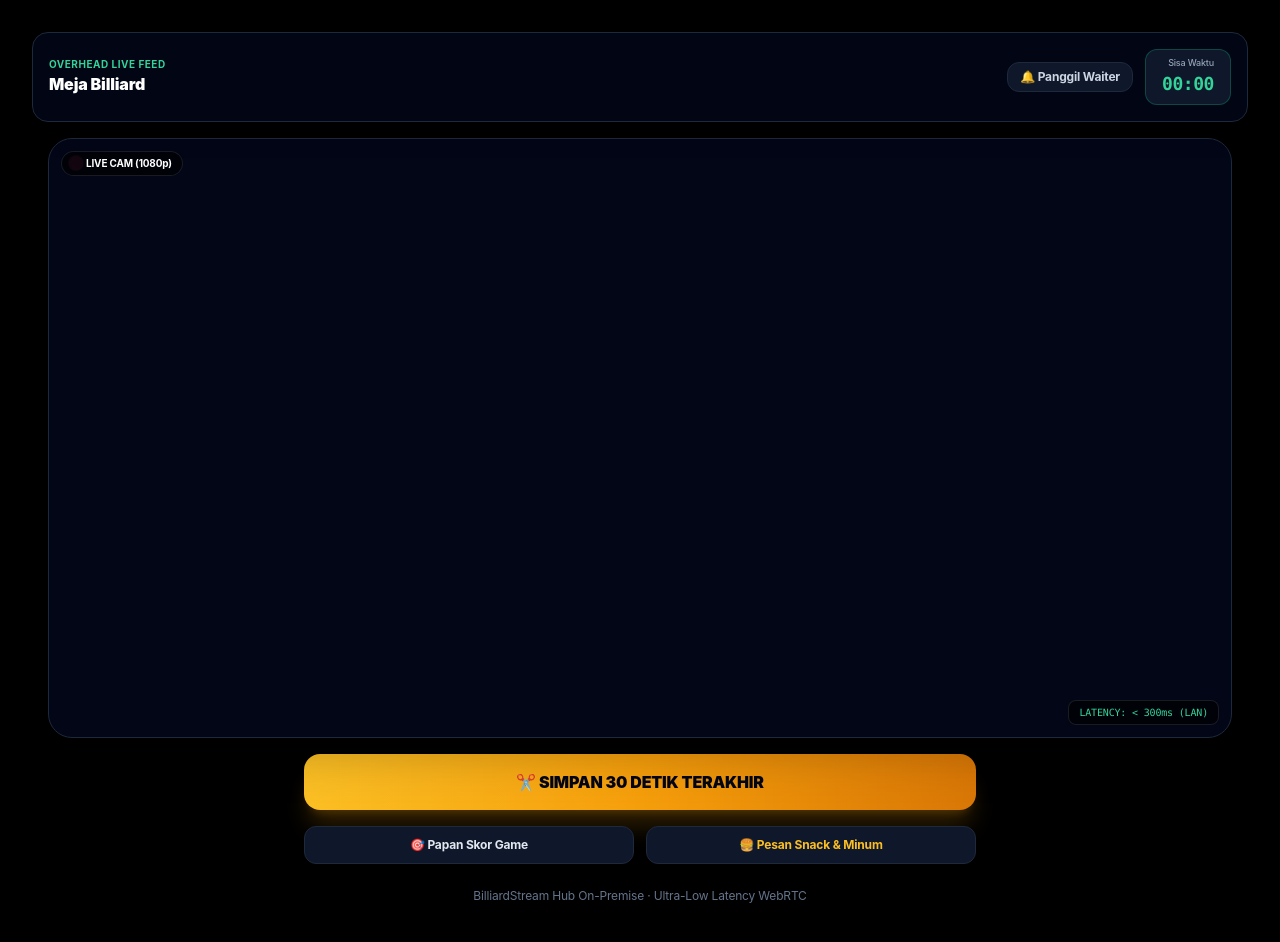
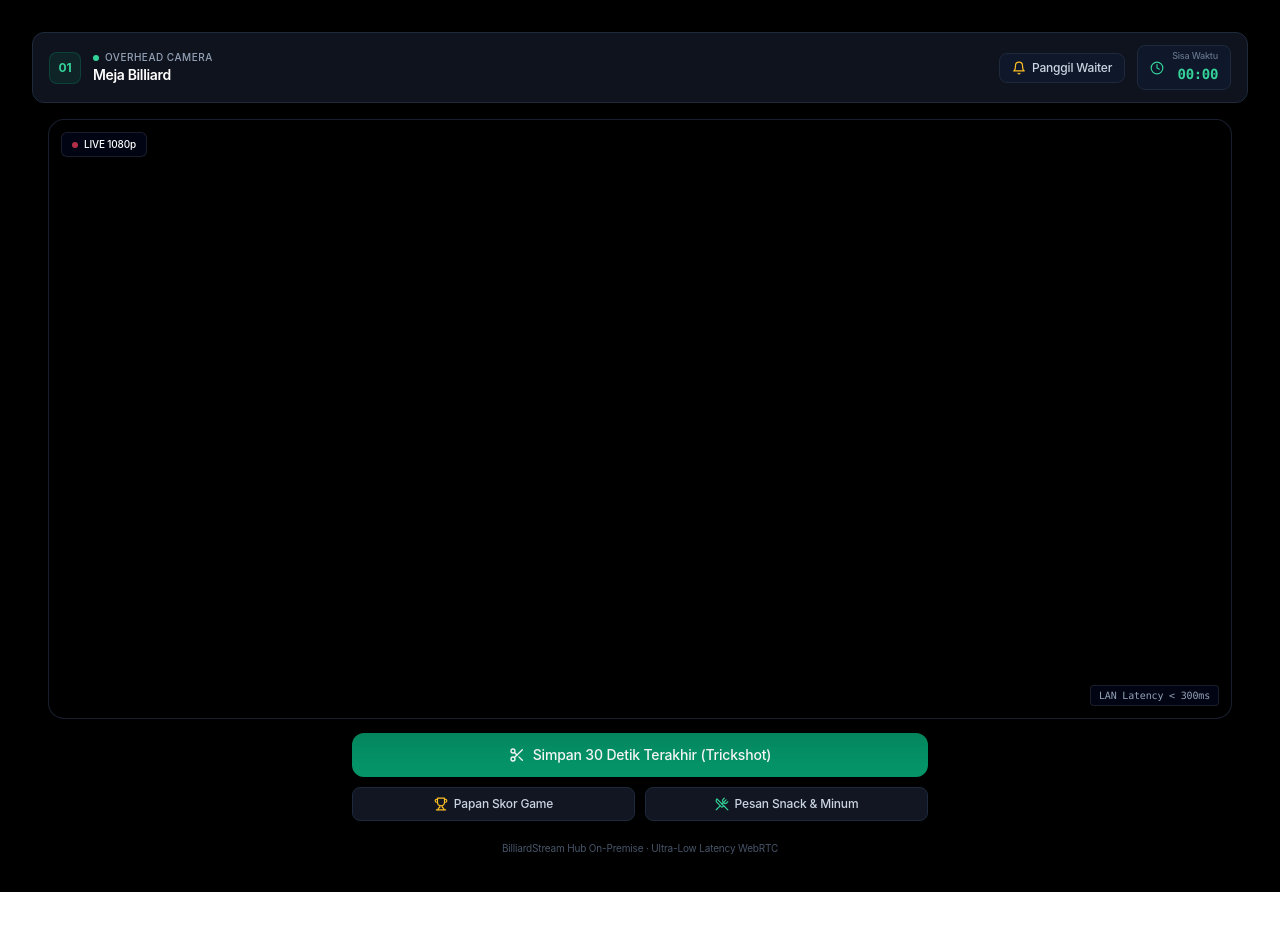
Before and after one commit to KevinNaserwan/billiard-stream-hub, a Next.js app in the folder frontend-next/: page /play in a window 1280 px wide. After the commit the page ends 892 px from the top, so only its background shows below. Built offline with nearby package versions, Linux system fonts and the light colour scheme.

Commit message:
style(play): refine player and customer display UI to clean SaaS aesthetic with Lucide icons

```diff
--- a/frontend-next/pages/play.tsx
+++ b/frontend-next/pages/play.tsx
@@ -1,6 +1,20 @@
 import React, { useEffect, useState } from 'react';
 import Head from 'next/head';
 import { useRouter } from 'next/router';
+import {
+  Video,
+  Clock,
+  Bell,
+  Scissors,
+  Download,
+  Trophy,
+  UtensilsCrossed,
+  Check,
+  Plus,
+  Minus,
+  X,
+  AlertCircle
+} from 'lucide-react';
 
 export default function PlayerPage() {
   const router = useRouter();
@@ -152,11 +166,19 @@ export default function PlayerPage() {
         <title>Live Table Stream - BilliardStream Hub</title>
       </Head>
 
-      {/* Top Floating HUD: Responsive Header */}
-      <header className="max-w-7xl mx-auto w-full flex justify-between items-center bg-slate-950/90 backdrop-blur p-3 sm:p-4 rounded-2xl border border-slate-800 shadow-xl z-20">
-        <div>
-          <span className="text-[10px] text-emerald-400 font-bold uppercase tracking-wider block">Overhead Live Feed</span>
-          <h1 className="text-sm sm:text-base font-black text-white">{session?.tableName || 'Meja Billiard'}</h1>
+      {/* Top Floating HUD: Responsive Clean Header */}
+      <header className="max-w-7xl mx-auto w-full flex justify-between items-center bg-[#111622]/90 backdrop-blur-md px-4 py-3 rounded-xl border border-slate-800 shadow-sm z-20">
+        <div className="flex items-center space-x-3">
+          <div className="w-8 h-8 rounded-lg bg-emerald-500/10 border border-emerald-500/20 text-emerald-400 flex items-center justify-center font-bold text-xs">
+            {session?.tableName ? session.tableName.replace(/[^0-9]/g, '') || '01' : '01'}
+          </div>
+          <div>
+            <div className="flex items-center space-x-1.5">
+              <span className="w-1.5 h-1.5 rounded-full bg-emerald-400"></span>
+              <span className="text-[10px] text-slate-400 font-medium uppercase tracking-wider">Overhead Camera</span>
+            </div>
+            <h1 className="text-xs sm:text-sm font-semibold text-white tracking-tight">{session?.tableName || 'Meja Billiard'}</h1>
+          </div>
         </div>
 
         <div className="flex items-center space-x-2 sm:space-x-3">
@@ -164,32 +186,37 @@ export default function PlayerPage() {
           <button
             onClick={handleCallWaiter}
             disabled={waiterCalled}
-            className={`text-xs px-3 py-1.5 rounded-xl font-bold transition-all border ${
+            className={`text-xs px-3 py-1.5 rounded-lg font-medium transition-all border flex items-center space-x-1.5 ${
               waiterCalled
-                ? 'bg-amber-500/20 text-amber-300 border-amber-500/40'
-                : 'bg-slate-900 text-slate-300 border-slate-800 hover:text-white'
+                ? 'bg-amber-500/10 text-amber-300 border-amber-500/30'
+                : 'bg-slate-900 text-slate-300 border-slate-800 hover:text-white hover:bg-slate-800'
             }`}
           >
-            {waiterCalled ? '✓ Dipanggil' : '🔔 Panggil Waiter'}
+            <Bell className="w-3.5 h-3.5 text-amber-400" />
+            <span>{waiterCalled ? 'Kru Dipanggil' : 'Panggil Waiter'}</span>
           </button>
 
-          <div className="bg-slate-900 border border-emerald-500/30 px-3 sm:px-4 py-1.5 rounded-xl text-right">
-            <span className="text-[9px] text-slate-400 block font-medium">Sisa Waktu</span>
-            <span className="text-sm sm:text-lg font-black text-emerald-400 font-mono tracking-tight">{formatTimer(remaining)}</span>
+          {/* Sisa Waktu Display */}
+          <div className="bg-slate-900 border border-slate-800 px-3 py-1 rounded-lg text-right flex items-center space-x-2">
+            <Clock className="w-3.5 h-3.5 text-emerald-400" />
+            <div>
+              <span className="text-[9px] text-slate-500 block leading-tight font-medium">Sisa Waktu</span>
+              <span className="text-xs sm:text-sm font-semibold text-emerald-400 font-mono tracking-tight">{formatTimer(remaining)}</span>
+            </div>
           </div>
         </div>
       </header>
 
       {/* Main Responsive Video Area: Full on Mobile, Large Cinema View on Desktop */}
-      <main className="my-auto w-full max-w-7xl mx-auto flex flex-col items-center justify-center p-0 sm:p-2 md:p-4 space-y-4">
+      <main className="my-auto w-full max-w-7xl mx-auto flex flex-col items-center justify-center p-0 sm:p-2 md:p-4 space-y-3.5">
 
         {/* Live Video Viewport */}
-        <div className="w-full relative rounded-2xl sm:rounded-3xl overflow-hidden bg-slate-950 border border-slate-800 shadow-2xl flex items-center justify-center aspect-video max-h-[75vh]">
+        <div className="w-full relative rounded-xl sm:rounded-2xl overflow-hidden bg-black border border-slate-800/80 shadow-2xl flex items-center justify-center aspect-video max-h-[75vh]">
 
           {/* Live Badge */}
-          <div className="absolute top-3 left-3 bg-black/60 backdrop-blur px-2.5 py-1 rounded-full text-[10px] font-bold text-white flex items-center space-x-1.5 border border-white/10 z-20">
-            <span className="w-2 h-2 rounded-full bg-rose-500 animate-ping" />
-            <span>LIVE CAM (1080p)</span>
+          <div className="absolute top-3 left-3 bg-slate-950/80 backdrop-blur px-2.5 py-1 rounded-md text-[10px] font-medium text-white flex items-center space-x-1.5 border border-white/10 z-20">
+            <span className="w-1.5 h-1.5 rounded-full bg-rose-500 animate-pulse" />
+            <span>LIVE 1080p</span>
           </div>
 
           {/* WebRTC Video Element / Viewport */}
@@ -201,116 +228,129 @@ export default function PlayerPage() {
           />
 
           {/* Stream Information Overlay */}
-          <div className="absolute bottom-3 right-3 bg-black/60 backdrop-blur px-2.5 py-1 rounded-lg text-[10px] font-mono text-emerald-400 border border-white/10">
-            LATENCY: &lt; 300ms (LAN)
+          <div className="absolute bottom-3 right-3 bg-slate-950/80 backdrop-blur px-2 py-0.5 rounded text-[10px] font-mono text-slate-400 border border-white/10">
+            LAN Latency &lt; 300ms
           </div>
 
           {/* Expiry Hard Disconnect Overlay */}
           {isExpired && (
-            <div className="absolute inset-0 bg-slate-950/95 backdrop-blur-md z-30 flex flex-col items-center justify-center p-6 text-center space-y-3">
-              <div className="w-14 h-14 rounded-full bg-rose-500/20 text-rose-500 flex items-center justify-center text-2xl">
-                ⏳
+            <div className="absolute inset-0 bg-[#090d14]/95 backdrop-blur-sm z-30 flex flex-col items-center justify-center p-6 text-center space-y-2.5">
+              <div className="w-10 h-10 rounded-full bg-rose-500/10 text-rose-400 flex items-center justify-center border border-rose-500/20">
+                <AlertCircle className="w-5 h-5" />
               </div>
-              <h2 className="text-xl font-black text-white">Waktu Bermain Habis</h2>
+              <h2 className="text-sm font-semibold text-white">Sesi Waktu Telah Berakhir</h2>
               <p className="text-xs text-slate-400 max-w-xs">
-                Akses live streaming telah dihentikan secara otomatis. Silakan hubungi kasir jika ingin menambah durasi.
+                Akses video streaming overhead telah ditutup otomatis oleh edge server. Silakan hubungi kasir untuk perpanjangan.
               </p>
             </div>
           )}
         </div>
 
         {/* Action Controls Toolbar (Simpan Klip, Digital Scoreboard, Order F&B) */}
-        <div className="w-full max-w-2xl space-y-3">
+        <div className="w-full max-w-xl space-y-2.5">
 
           {/* Primary Action: Simpan 30 Detik Terakhir */}
           <button
             onClick={handleClip30s}
             disabled={clipLoading || isExpired}
-            className="w-full bg-gradient-to-r from-amber-400 via-amber-500 to-amber-600 hover:from-amber-300 hover:to-amber-500 disabled:opacity-50 text-slate-950 font-black py-3.5 sm:py-4 rounded-2xl text-sm sm:text-base shadow-xl shadow-amber-500/20 active:scale-[0.99] transition-all flex items-center justify-center space-x-2"
+            className="w-full bg-emerald-600 hover:bg-emerald-500 disabled:opacity-50 text-white font-medium py-3 rounded-xl text-xs sm:text-sm shadow-sm transition-colors flex items-center justify-center space-x-2"
           >
-            <span>{clipLoading ? 'Memotong Rekaman Pukulan... ⏳' : '✂️ SIMPAN 30 DETIK TERAKHIR'}</span>
+            <Scissors className="w-4 h-4" />
+            <span>{clipLoading ? 'Memproses klip video...' : 'Simpan 30 Detik Terakhir (Trickshot)'}</span>
           </button>
 
           {clipUrl && (
             <a
               href={clipUrl}
               download
-              className="block text-center bg-emerald-500 hover:bg-emerald-400 text-slate-950 font-bold py-3 rounded-2xl text-xs sm:text-sm shadow-lg shadow-emerald-500/20 transition-all animate-bounce"
+              className="flex items-center justify-center space-x-2 bg-slate-800 hover:bg-slate-700 text-emerald-400 border border-emerald-500/30 font-medium py-2.5 rounded-xl text-xs transition-colors"
             >
-              📥 Download Video ke Galeri HP
+              <Download className="w-4 h-4" />
+              <span>Unduh Video ke Galeri</span>
             </a>
           )}
 
           {/* Secondary Features Toolbar: Scoreboard & F&B Menu */}
-          <div className="grid grid-cols-2 gap-3 pt-1">
+          <div className="grid grid-cols-2 gap-2.5">
             <button
               onClick={() => setShowScoreboard(!showScoreboard)}
-              className="bg-slate-900 hover:bg-slate-800 border border-slate-800 text-slate-200 font-bold py-2.5 rounded-xl text-xs flex items-center justify-center space-x-2 transition-colors"
+              className="bg-[#111622] hover:bg-slate-800 border border-slate-800 text-slate-300 font-medium py-2 rounded-lg text-xs flex items-center justify-center space-x-1.5 transition-colors"
             >
-              <span>🎯 {showScoreboard ? 'Tutup Papan Skor' : 'Papan Skor Game'}</span>
+              <Trophy className="w-3.5 h-3.5 text-amber-400" />
+              <span>{showScoreboard ? 'Tutup Papan Skor' : 'Papan Skor Game'}</span>
             </button>
 
             <button
               onClick={() => setShowFnbModal(true)}
-              className="bg-slate-900 hover:bg-slate-800 border border-slate-800 text-amber-400 font-bold py-2.5 rounded-xl text-xs flex items-center justify-center space-x-2 transition-colors"
+              className="bg-[#111622] hover:bg-slate-800 border border-slate-800 text-slate-300 font-medium py-2 rounded-lg text-xs flex items-center justify-center space-x-1.5 transition-colors"
             >
-              <span>🍔 Pesan Snack & Minum</span>
+              <UtensilsCrossed className="w-3.5 h-3.5 text-emerald-400" />
+              <span>Pesan Snack & Minum</span>
             </button>
           </div>
 
+
           {/* Interactive Digital Scoreboard Component */}
           {showScoreboard && (
-            <div className="bg-slate-900/95 border border-slate-800 p-4 rounded-2xl space-y-3 backdrop-blur animate-fade-in">
-              <div className="text-center text-[11px] font-bold text-slate-400 uppercase tracking-wider">
-                Digital Frame Scorekeeper
+            <div className="bg-[#111622] border border-slate-800 p-4 rounded-xl space-y-3 shadow-md">
+              <div className="flex justify-between items-center border-b border-slate-800 pb-2">
+                <span className="text-[11px] font-semibold text-slate-300 uppercase tracking-wider">
+                  Digital Frame Scoreboard
+                </span>
+                <button
+                  onClick={() => { setPlayer1Score(0); setPlayer2Score(0); }}
+                  className="text-[10px] text-slate-500 hover:text-slate-300 transition-colors"
+                >
+                  Reset Skor
+                </button>
               </div>
-              <div className="grid grid-cols-2 gap-4 text-center">
+              <div className="grid grid-cols-2 gap-3 text-center">
                 {/* Player 1 */}
-                <div className="bg-slate-950 p-3 rounded-xl border border-slate-800 space-y-2">
+                <div className="bg-[#090d14] p-3 rounded-lg border border-slate-800 space-y-2">
                   <input
                     type="text"
                     value={player1Name}
                     onChange={(e) => setPlayer1Name(e.target.value)}
-                    className="w-full text-center bg-transparent text-xs font-bold text-white border-b border-slate-800 pb-1 focus:outline-none"
+                    className="w-full text-center bg-transparent text-xs font-medium text-slate-200 border-b border-slate-800 pb-1 focus:outline-none focus:border-emerald-500"
                   />
-                  <div className="text-3xl font-black text-emerald-400 font-mono">{player1Score}</div>
+                  <div className="text-3xl font-bold text-emerald-400 font-mono">{player1Score}</div>
                   <div className="flex justify-center space-x-2">
                     <button
                       onClick={() => setPlayer1Score(Math.max(0, player1Score - 1))}
-                      className="w-7 h-7 rounded-lg bg-slate-800 text-slate-300 font-bold text-xs"
+                      className="w-7 h-7 rounded bg-slate-800 hover:bg-slate-700 text-slate-300 font-medium text-xs flex items-center justify-center transition-colors"
                     >
-                      -
+                      <Minus className="w-3 h-3" />
                     </button>
                     <button
                       onClick={() => setPlayer1Score(player1Score + 1)}
-                      className="w-7 h-7 rounded-lg bg-emerald-500 text-slate-950 font-bold text-xs"
+                      className="w-7 h-7 rounded bg-emerald-600 hover:bg-emerald-500 text-white font-medium text-xs flex items-center justify-center transition-colors"
                     >
-                      +
+                      <Plus className="w-3 h-3" />
                     </button>
                   </div>
                 </div>
 
                 {/* Player 2 */}
-                <div className="bg-slate-950 p-3 rounded-xl border border-slate-800 space-y-2">
+                <div className="bg-[#090d14] p-3 rounded-lg border border-slate-800 space-y-2">
                   <input
                     type="text"
                     value={player2Name}
                     onChange={(e) => setPlayer2Name(e.target.value)}
-                    className="w-full text-center bg-transparent text-xs font-bold text-white border-b border-slate-800 pb-1 focus:outline-none"
+                    className="w-full text-center bg-transparent text-xs font-medium text-slate-200 border-b border-slate-800 pb-1 focus:outline-none focus:border-amber-500"
                   />
-                  <div className="text-3xl font-black text-amber-400 font-mono">{player2Score}</div>
+                  <div className="text-3xl font-bold text-amber-400 font-mono">{player2Score}</div>
                   <div className="flex justify-center space-x-2">
                     <button
                       onClick={() => setPlayer2Score(Math.max(0, player2Score - 1))}
-                      className="w-7 h-7 rounded-lg bg-slate-800 text-slate-300 font-bold text-xs"
+                      className="w-7 h-7 rounded bg-slate-800 hover:bg-slate-700 text-slate-300 font-medium text-xs flex items-center justify-center transition-colors"
                     >
-                      -
+                      <Minus className="w-3 h-3" />
                     </button>
                     <button
                       onClick={() => setPlayer2Score(player2Score + 1)}
-                      className="w-7 h-7 rounded-lg bg-amber-500 text-slate-950 font-bold text-xs"
+                      className="w-7 h-7 rounded bg-amber-600 hover:bg-amber-500 text-white font-medium text-xs flex items-center justify-center transition-colors"
                     >
-                      +
+                      <Plus className="w-3 h-3" />
                     </button>
                   </div>
                 </div>
@@ -324,37 +364,40 @@ export default function PlayerPage() {
 
       {/* Modal Pemesanan Menu F&B */}
       {showFnbModal && (
-        <div className="fixed inset-0 bg-black/85 backdrop-blur-sm z-50 flex items-end sm:items-center justify-center p-0 sm:p-4">
-          <div className="bg-slate-900 border border-slate-800 rounded-t-3xl sm:rounded-3xl p-6 max-w-md w-full max-h-[85vh] flex flex-col justify-between shadow-2xl">
+        <div className="fixed inset-0 bg-black/75 backdrop-blur-sm z-50 flex items-end sm:items-center justify-center p-0 sm:p-4">
+          <div className="bg-[#111622] border border-slate-800 rounded-t-2xl sm:rounded-2xl p-5 max-w-md w-full max-h-[85vh] flex flex-col justify-between shadow-2xl">
             <div>
-              <div className="flex justify-between items-center border-b border-slate-800 pb-3 mb-4">
-                <h3 className="text-sm font-bold text-white flex items-center space-x-2">
-                  <span>🍔 Menu Makanan & Minuman Meja</span>
-                </h3>
-                <button onClick={() => setShowFnbModal(false)} className="text-slate-400 hover:text-white text-lg">&times;</button>
+              <div className="flex justify-between items-center border-b border-slate-800 pb-3 mb-3">
+                <div className="flex items-center space-x-2">
+                  <UtensilsCrossed className="w-4 h-4 text-emerald-400" />
+                  <h3 className="text-xs font-semibold text-white uppercase tracking-wider">Menu F&amp;B Meja</h3>
+                </div>
+                <button onClick={() => setShowFnbModal(false)} className="text-slate-400 hover:text-white p-1">
+                  <X className="w-4 h-4" />
+                </button>
               </div>
 
               {/* Menu List */}
-              <div className="space-y-3 overflow-y-auto max-h-[48vh] pr-1">
+              <div className="space-y-2 overflow-y-auto max-h-[48vh] pr-1">
                 {menuItems.map(item => (
-                  <div key={item.id} className="flex justify-between items-center p-3 bg-slate-950 rounded-xl border border-slate-800 text-xs">
+                  <div key={item.id} className="flex justify-between items-center p-2.5 bg-[#090d14] rounded-lg border border-slate-800 text-xs">
                     <div>
-                      <div className="font-bold text-white">{item.name}</div>
-                      <div className="text-amber-400 font-medium">Rp {item.price.toLocaleString('id-ID')}</div>
+                      <div className="font-medium text-slate-200">{item.name}</div>
+                      <div className="text-slate-400 text-[11px]">Rp {item.price.toLocaleString('id-ID')}</div>
                     </div>
                     <div className="flex items-center space-x-2">
                       <button
                         onClick={() => updateCart(item.id, -1)}
-                        className="w-6 h-6 rounded bg-slate-800 text-slate-300 font-bold flex items-center justify-center"
+                        className="w-6 h-6 rounded bg-slate-800 hover:bg-slate-700 text-slate-300 flex items-center justify-center transition-colors"
                       >
-                        -
+                        <Minus className="w-3 h-3" />
                       </button>
-                      <span className="w-5 text-center font-bold text-white font-mono">{cart[item.id] || 0}</span>
+                      <span className="w-5 text-center font-medium text-white font-mono">{cart[item.id] || 0}</span>
                       <button
                         onClick={() => updateCart(item.id, 1)}
-                        className="w-6 h-6 rounded bg-emerald-500 text-slate-950 font-bold flex items-center justify-center"
+                        className="w-6 h-6 rounded bg-emerald-600 hover:bg-emerald-500 text-white flex items-center justify-center transition-colors"
                       >
-                        +
+                        <Plus className="w-3 h-3" />
                       </button>
                     </div>
                   </div>
@@ -364,23 +407,30 @@ export default function PlayerPage() {
 
             {/* Cart Footer */}
             <div className="border-t border-slate-800 pt-3 mt-3 space-y-2">
-              <div className="flex justify-between text-xs font-bold text-white">
-                <span>Total Pesanan:</span>
-                <span className="text-amber-400">Rp {totalCartPrice.toLocaleString('id-ID')}</span>
+              <div className="flex justify-between text-xs font-medium text-slate-300">
+                <span>Total Estimasi:</span>
+                <span className="text-white font-semibold">Rp {totalCartPrice.toLocaleString('id-ID')}</span>
               </div>
               <button
                 onClick={handleSendFnbOrder}
                 disabled={totalCartPrice === 0 || orderSent}
-                className="w-full bg-emerald-500 hover:bg-emerald-400 disabled:opacity-40 text-slate-950 font-bold py-3 rounded-xl text-xs transition-all"
+                className="w-full bg-emerald-600 hover:bg-emerald-500 disabled:opacity-40 text-white font-medium py-2 rounded-lg text-xs transition-colors flex items-center justify-center space-x-1.5"
               >
-                {orderSent ? '✓ Pesanan Berhasil Dikirim!' : 'Kirim Pesanan ke Kasir'}
+                {orderSent ? (
+                  <>
+                    <Check className="w-3.5 h-3.5" />
+                    <span>Pesanan Berhasil Dikirim</span>
+                  </>
+                ) : (
+                  <span>Kirim Pesanan ke Kasir</span>
+                )}
               </button>
             </div>
           </div>
         </div>
       )}
 
-      <footer className="text-center text-[10px] sm:text-xs text-slate-500 py-2">
+      <footer className="text-center text-[10px] text-slate-600 py-1">
         BilliardStream Hub On-Premise · Ultra-Low Latency WebRTC
       </footer>
     </div>
--- a/frontend-next/styles/globals.css
+++ b/frontend-next/styles/globals.css
@@ -4,7 +4,7 @@
 
 @layer base {
   :root {
-    --font-sans: -apple-system, BlinkMacSystemFont, "Segoe UI", Roboto, "Helvetica Neue", Arial, sans-serif;
+    --font-sans: -apple-system, BlinkMacSystemFont, "SF Pro Text", "Segoe UI", Roboto, Helvetica, Arial, sans-serif;
   }
 
   body {
@@ -13,12 +13,22 @@
     -webkit-font-smoothing: antialiased;
     -moz-osx-font-smoothing: grayscale;
   }
+
+  /* Sharp focus rings */
+  input:focus-visible, select:focus-visible, button:focus-visible {
+    outline: none;
+  }
+}
+
+/* Subtle glass and borders */
+.subtle-border {
+  border: 1px solid rgba(148, 163, 184, 0.15);
 }
 
 /* Custom Scrollbar minimalis */
 ::-webkit-scrollbar {
-  width: 6px;
-  height: 6px;
+  width: 5px;
+  height: 5px;
 }
 
 ::-webkit-scrollbar-track {
```
Also changed, not shown: frontend-next/pages/customer-display.tsx (+45 -46 lines).
